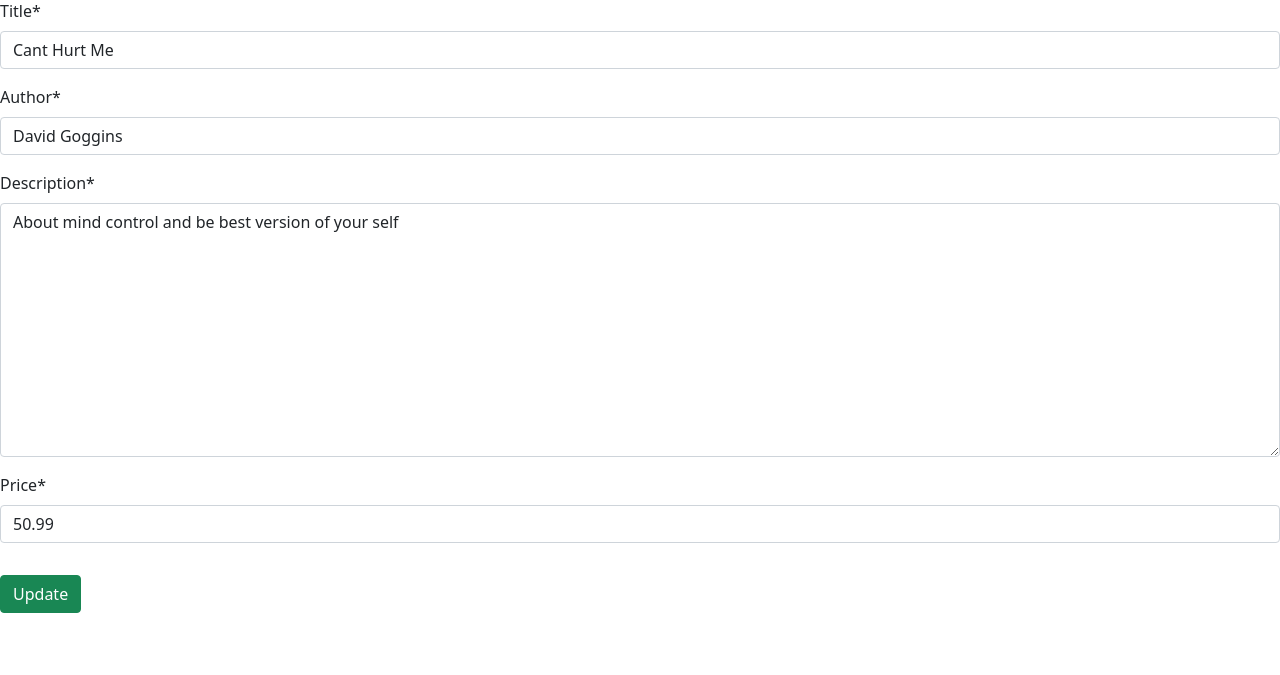
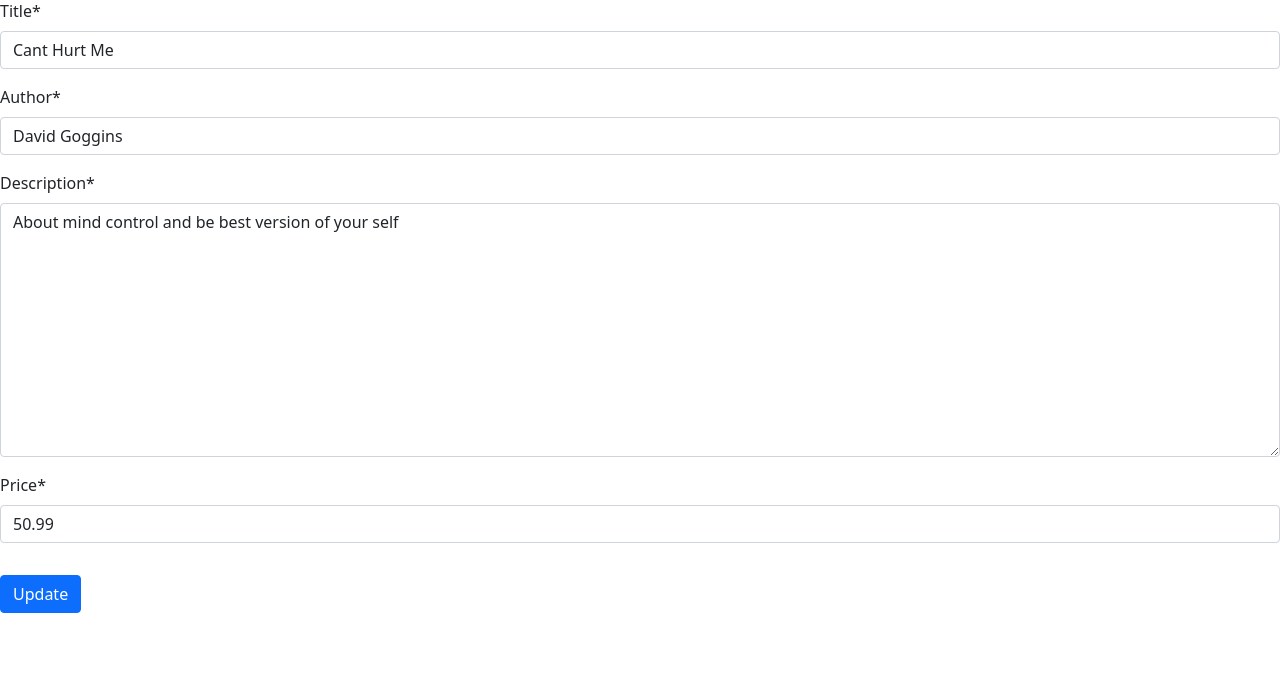
Before and after one commit to radman1007/Django-Book-Store, a Django app: page /books/1/edit/ in a window 1280 px wide. Shown: the part 57-732 px from the top of the page. Run offline with Django 4.2, Linux system fonts and the light colour scheme; data comes from the database, SQL or seed files in the repository; some libraries are stand-ins or nearby versions.

Commit message:
change color

```diff
--- a/books/templates/book_delete.html
+++ b/books/templates/book_delete.html
@@ -6,6 +6,6 @@
         {% csrf_token %}
         <h1>Delete {{ post.title }}</h1>
         <p>Are you sure?</p>
-        <button class="btn btn-danger mt-3" type="sunmit">Delete</button>
+        <button class="btn btn-secondary mt-3" type="sunmit">Delete</button>
     </form>
 {% endblock content %}
--- a/books/templates/book_update.html
+++ b/books/templates/book_update.html
@@ -5,6 +5,6 @@
     <form action="" method="post">
         {% csrf_token %}
         {{ form|crispy }}
-        <button class="btn btn-success mt-3" type="sunmit">Update</button>
+        <button class="btn btn-primary mt-3" type="sunmit">Update</button>
     </form>
 {% endblock content %}
```
